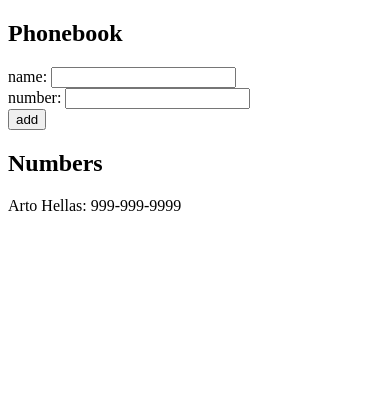
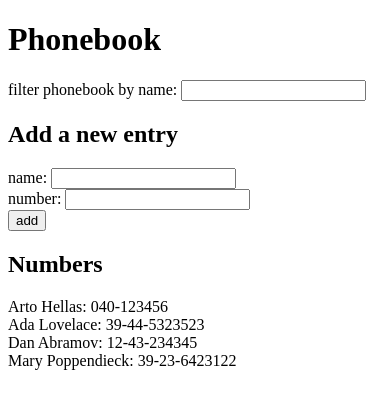
Before and after one commit to schatto1/fullstackopen2022, a React (Create React App) app in the folder part2/phonebook/: page / in a window 390 px wide. Shown: the top 408 px of the page. Built offline with nearby package versions, Linux system fonts and the light colour scheme.

Commit message:
Adds search field for exercise 2.9
Adds input element with nameFilter value
Adds event handler to handle nameFilter change
Adds case insensitive filter for persons
Modifies phonebook map to show filtered persons

```diff
--- a/part2/phonebook/src/App.js
+++ b/part2/phonebook/src/App.js
@@ -10,11 +10,14 @@
 
 const App = () => {
   const [persons, setPersons] = useState([
-    { name: 'Arto Hellas',
-      number: '999-999-9999' }
+    { name: 'Arto Hellas', number: '040-123456', id: 1 },
+    { name: 'Ada Lovelace', number: '39-44-5323523', id: 2 },
+    { name: 'Dan Abramov', number: '12-43-234345', id: 3 },
+    { name: 'Mary Poppendieck', number: '39-23-6423122', id: 4 }
   ])
   const [newName, setNewName] = useState('')
   const [newNumber, setNewNumber] = useState('')
+  const [nameFilter, setNameFilter] = useState('')
 
   const addNewEntry = (event) => {
     event.preventDefault()
@@ -27,7 +30,8 @@
     else {
       const nameObject = {
         name: newName,
-        number: newNumber
+        number: newNumber,
+        id: persons.length + 1,
       }
 
       setPersons(persons.concat(nameObject))
@@ -45,9 +49,21 @@
     setNewNumber(event.target.value)
   }
 
+  const handleNameFilterChange = (event) => {
+    setNameFilter(event.target.value)
+  }
+
+  const personsToShow = persons.filter( person =>
+    person.name.toLowerCase().includes(nameFilter.toLowerCase())
+  )
+
   return (
     <div>
-      <h2>Phonebook</h2>
+      <h1>Phonebook</h1>
+      <div>
+        filter phonebook by name: <input value={nameFilter} onChange={handleNameFilterChange} />
+      </div>
+      <h2>Add a new entry</h2>
       <form onSubmit={addNewEntry}>
         <div>
           name: <input value={newName} onChange={handleNameChange} />
@@ -60,8 +76,8 @@
         </div>
       </form>
       <h2>Numbers</h2>
-      {persons.map(person =>
-        <Person key={person.name} person={person} />
+      {personsToShow.map(person =>
+        <Person key={person.id} person={person} />
       )}
     </div>
   )
```
